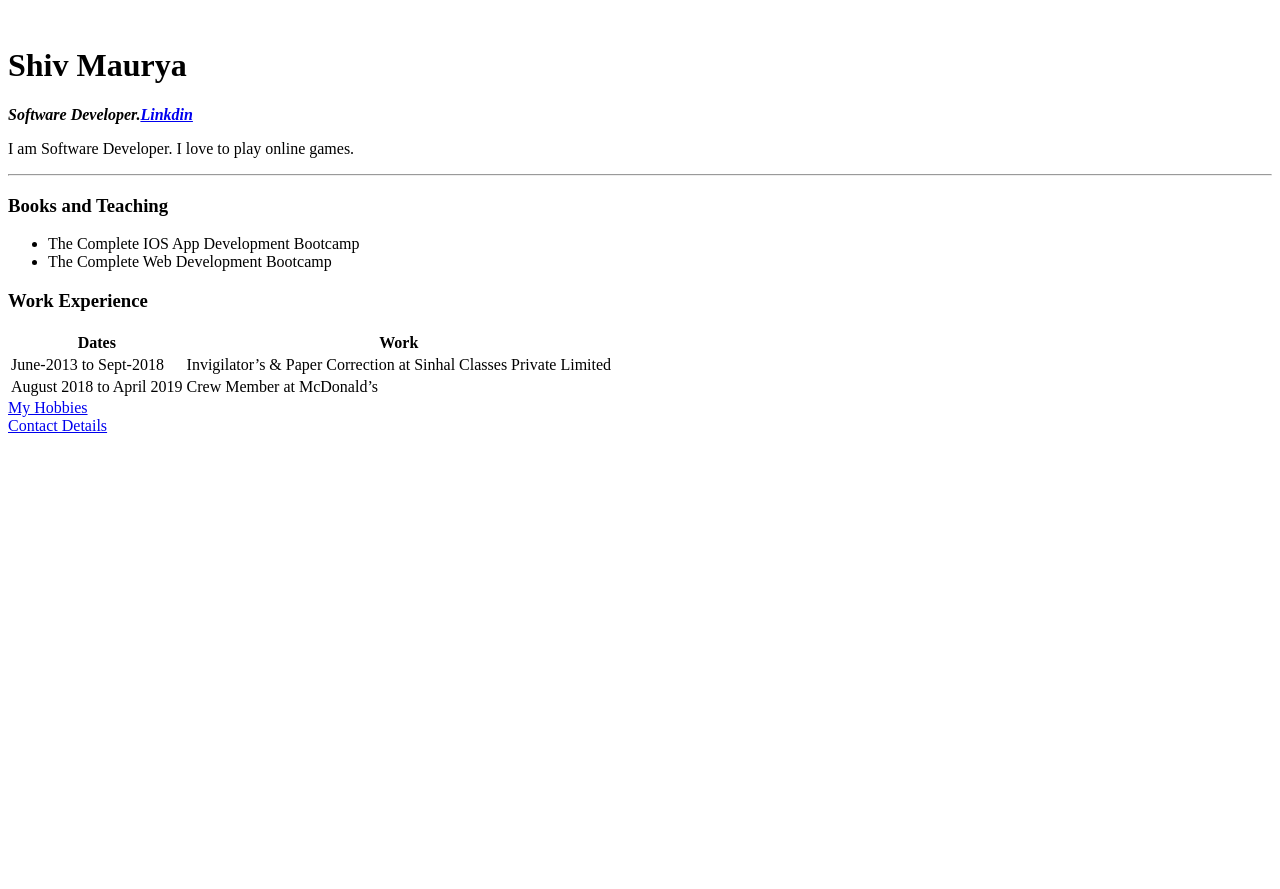
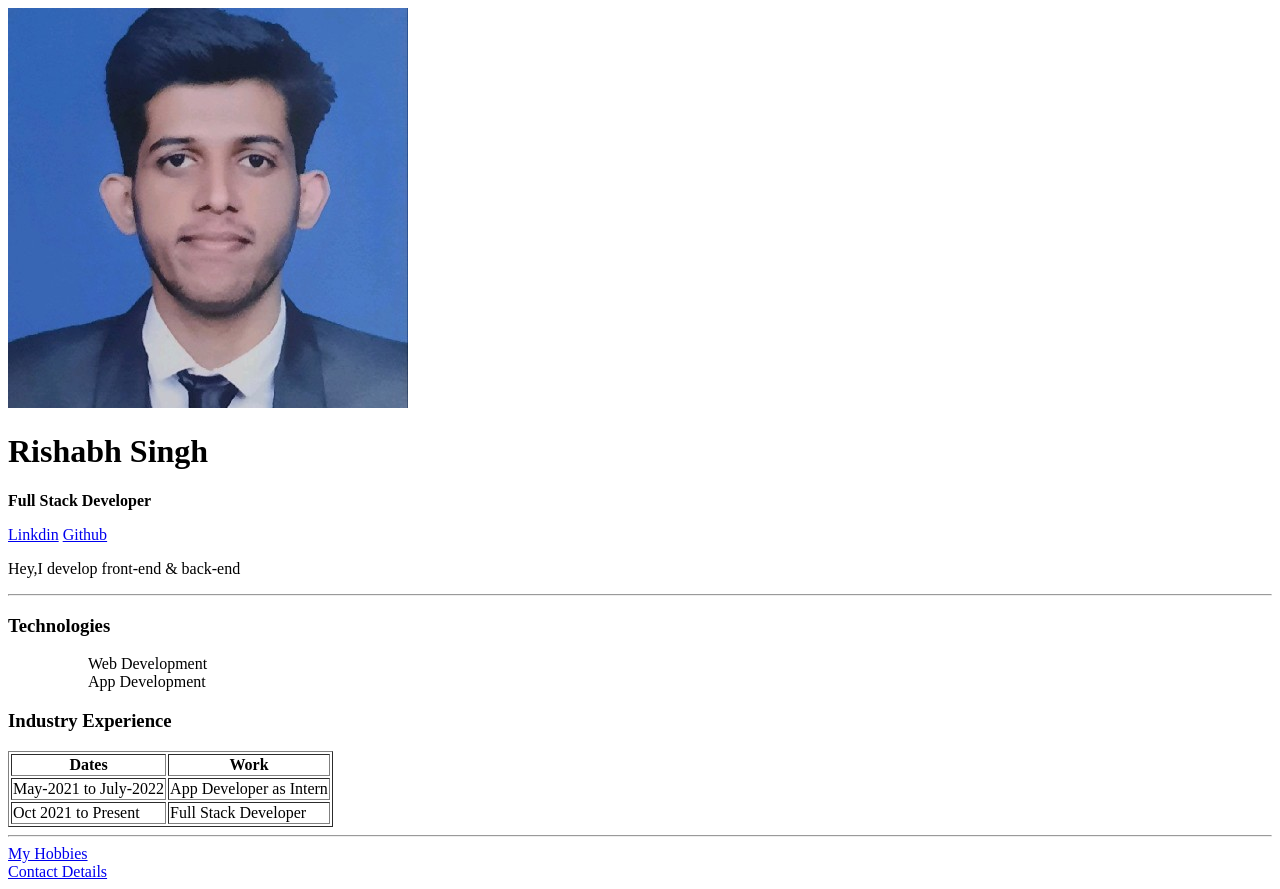
Before and after one commit to Rishabh0010/amportfolio, a plain HTML site: page index.html in a window 1280 px wide. Before the commit the page ends 800 px from the top, so only its background shows below. Drawn offline with Linux system fonts and the light colour scheme.

Commit message:
Latest Commit

```diff
--- a/index.html
+++ b/index.html
@@ -4,21 +4,23 @@
     <meta charset="UTF-8">
     <meta http-equiv="X-UA-Compatible" content="IE=edge">
     <meta name="viewport" content="width=device-width, initial-scale=1.0">
-    <title>Shiv Personal Site</title>
+    <title>amPortfolio</title>
 </head>
 <body>
-    <img src="Images/Shiv Maurya.png" alt="">
-    <h1>Shiv Maurya</h1>
-    <P><em><strong>Software Developer.<a href="https://www.linkedin.com/in/shivkumar-maurya-39a23116a/">Linkdin</a></strong></em></P>
-    <p>I am  Software Developer. I love to play online games.</p>
+    <img src="Img/RSimg.jfif" alt="img">
+    <h1>Rishabh Singh</h1>
+    <P><strong>Full Stack Developer</strong></P>
+    <P><a href="https://www.linkedin.com/in/rishabh-singh-b0387a134/">Linkdin</a>
+    <a href="https://github.com/Rishabh0010">Github</a></P>
+    <p>Hey,I develop front-end & back-end</p>
     <hr>
-    <h3>Books and Teaching</h3>
+    <h3>Technologies</h3>
     <ul>
-        <li>The Complete IOS App Development Bootcamp</li>
-        <li>The Complete Web Development Bootcamp</li>
+        <ol>Web Development</ol>
+        <ol>App Development</ol>
     </ul>
-    <h3>Work Experience</h3>
-    <table>
+    <h3>Industry Experience</h3>
+    <table border="1">
         <thead>
             <tr>
                 <th>Dates</th>
@@ -32,14 +34,15 @@
 
         </tfoot>
         <tr>
-            <td>June-2013 to Sept-2018</td>
-            <td>Invigilator’s & Paper Correction at Sinhal Classes Private Limited</td>
+            <td>May-2021 to July-2022</td>
+            <td>App Developer as Intern</td>
         </tr>
         <tr>
-            <td>August 2018 to April 2019</td>
-            <td>Crew Member at McDonald’s</td>
+            <td>Oct 2021 to Present</td>
+            <td>Full Stack Developer</td>
         </tr>
     </table>
+    <hr>
     <a href="hobbies.html">My Hobbies</a><br>
     <a href="contact.html">Contact Details</a>
 </body>
```
Also changed, not shown: contact.html (+3 -3 lines), hobbies.html (+4 -5 lines), Img/RSimg.jfif (added).
